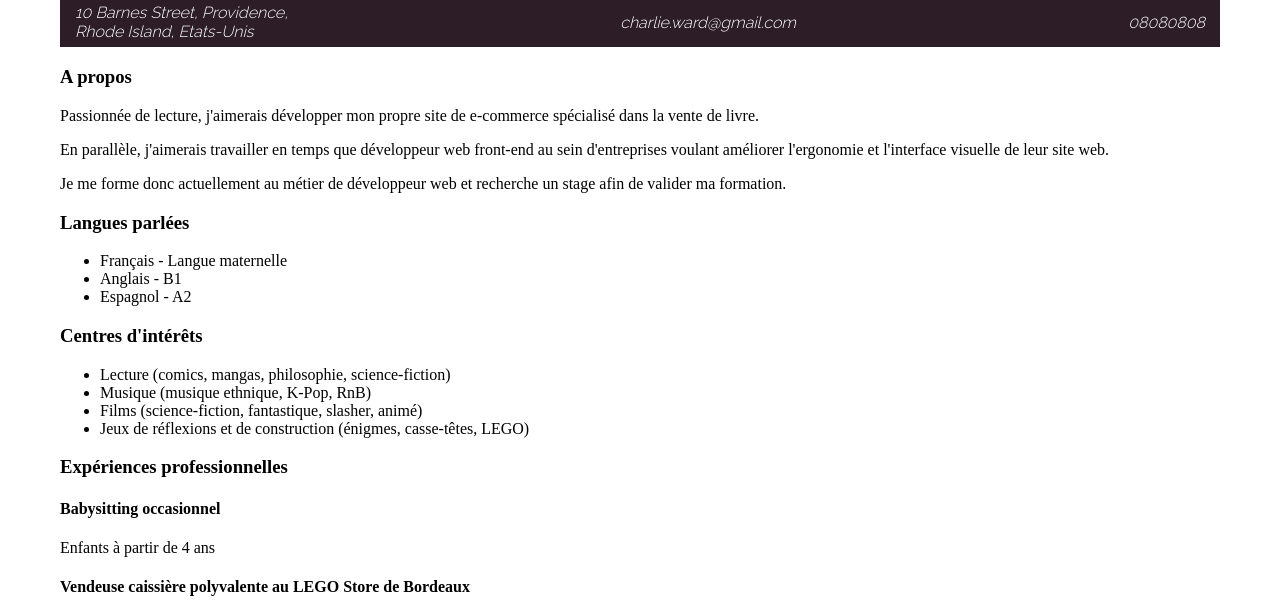
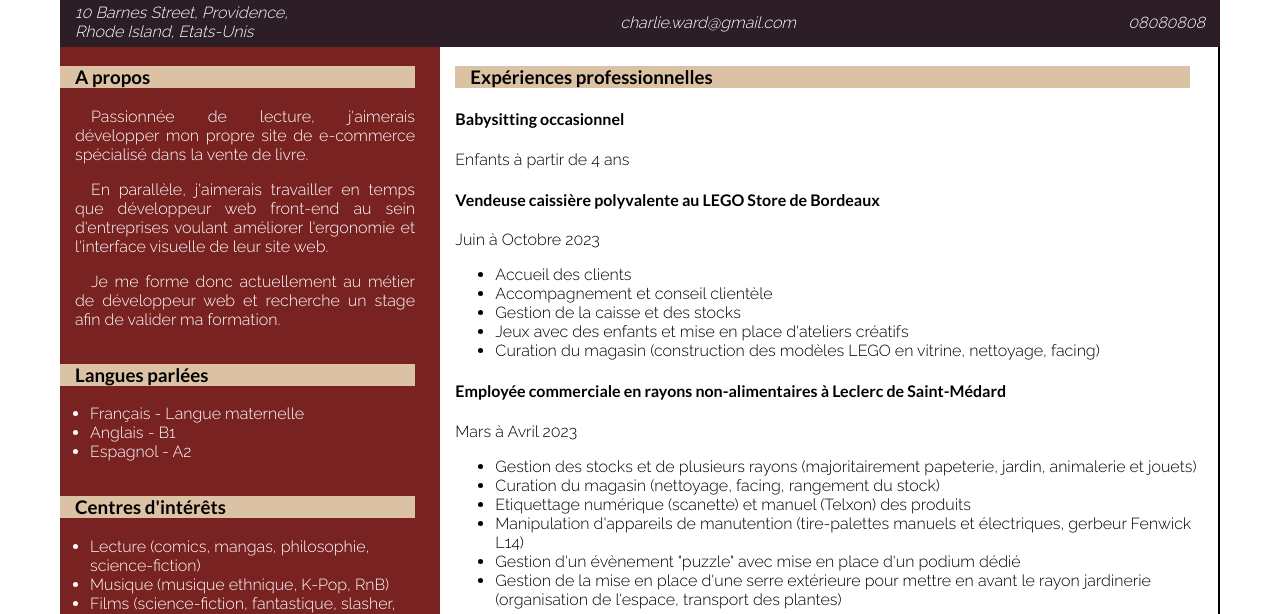
Before and after one commit to isanghae/Mon-CV, a plain HTML site: page index.html in a window 1280 px wide. Shown: the part 182-796 px from the top of the page. Drawn offline with Linux system fonts and the light colour scheme.

Commit message:
Add main in CSS

```diff
--- a/assets/style.css
+++ b/assets/style.css
@@ -92,3 +92,110 @@ header h1{
 a:hover{
     text-decoration: underline;
 }
+
+main{
+    display: flex;
+    flex-direction: row;
+    justify-content: flex-start;
+    flex-wrap: nowrap;
+    align-items: stretch;
+}
+
+aside{
+    display: flex;
+    flex-direction: column;
+    justify-content: flex-start;
+    align-items: flex-start;
+    flex-wrap: wrap;
+    background-color: #782221;
+    width: 386px;
+}
+
+aside h3{
+    background-color: #dbc2a4;
+    padding-left: 15px;
+    width: 340px;
+    font-family: "Lato bold", sans-serif;
+}
+
+.à_propos p{
+    text-indent: 1em;
+    text-align: justify;
+    width: 340px;
+    padding-left: 15px;
+    font-family: "Raleway light", sans-serif;
+    color: white;
+}
+
+.langues ul{
+    width: 340px;
+    padding-left: 30px;
+    text-align: justify;
+    font-family: "Raleway light", sans-serif;
+    color: white;
+}
+
+.intérêts ul{
+    width: 340px;
+    padding-left: 30px;
+    text-align: left;
+    font-family: "Raleway light", sans-serif;
+    color: white;
+}
+
+
+section{
+    display: flex;
+    flex-direction: column;
+    justify-content: flex-start;
+    align-items: flex-start;
+    flex-wrap: nowrap;
+    width: 774px;
+    padding-left: 15px;
+    border-right: solid black 2px;
+    font-family: "Raleway light", sans-serif;
+}
+
+#expériences_professionnelles h3{
+    font-family: "Lato bold", sans-serif;
+    background-color: #dbc2a4;
+    padding-left: 15px;
+    width: 720px;
+}
+
+#expériences_professionnelles h3:hover{
+    border-left: #782221 solid 0.5em;
+    cursor: pointer;
+}
+
+#expériences_professionnelles h4{
+    font-family: "Lato bold", sans-serif;
+}
+
+#formations h3{
+    font-family: "Lato bold", sans-serif;
+    background-color: #dbc2a4;
+    padding-left: 15px;
+    width: 720px;
+}
+
+#formations h3:hover{
+    border-left: #782221 solid 0.5em;
+    cursor: pointer;
+}
+
+#formations h4{
+    font-family: "Lato bold", sans-serif;
+}
+
+#compétences h3{
+    font-family: "Lato bold", sans-serif;
+    background-color: #dbc2a4;
+    padding-left: 15px;
+    width: 720px;
+}
+
+#compétences h3:hover{
+    border-left: #782221 solid 0.5em;
+    cursor: pointer;
+}
```
